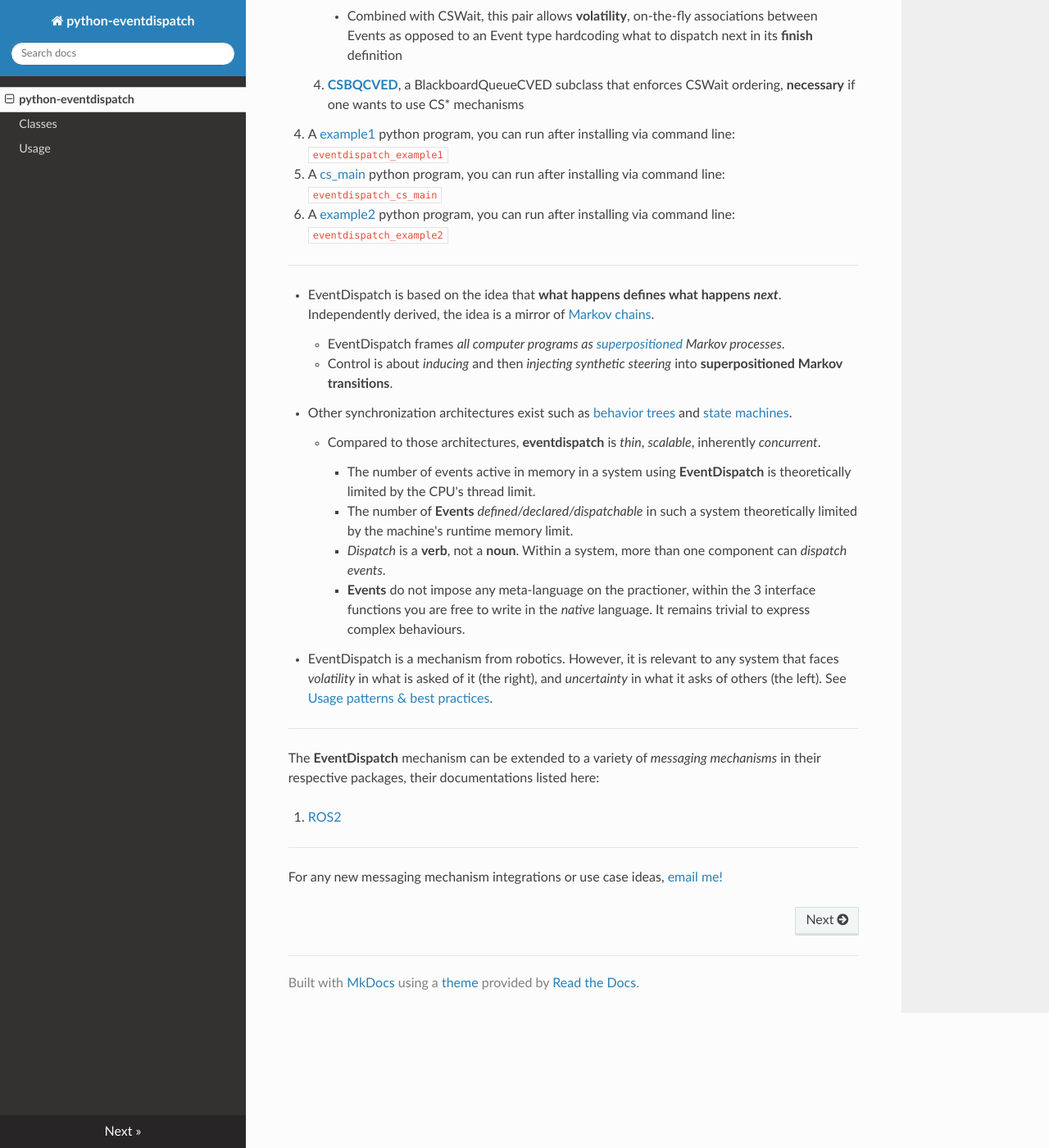
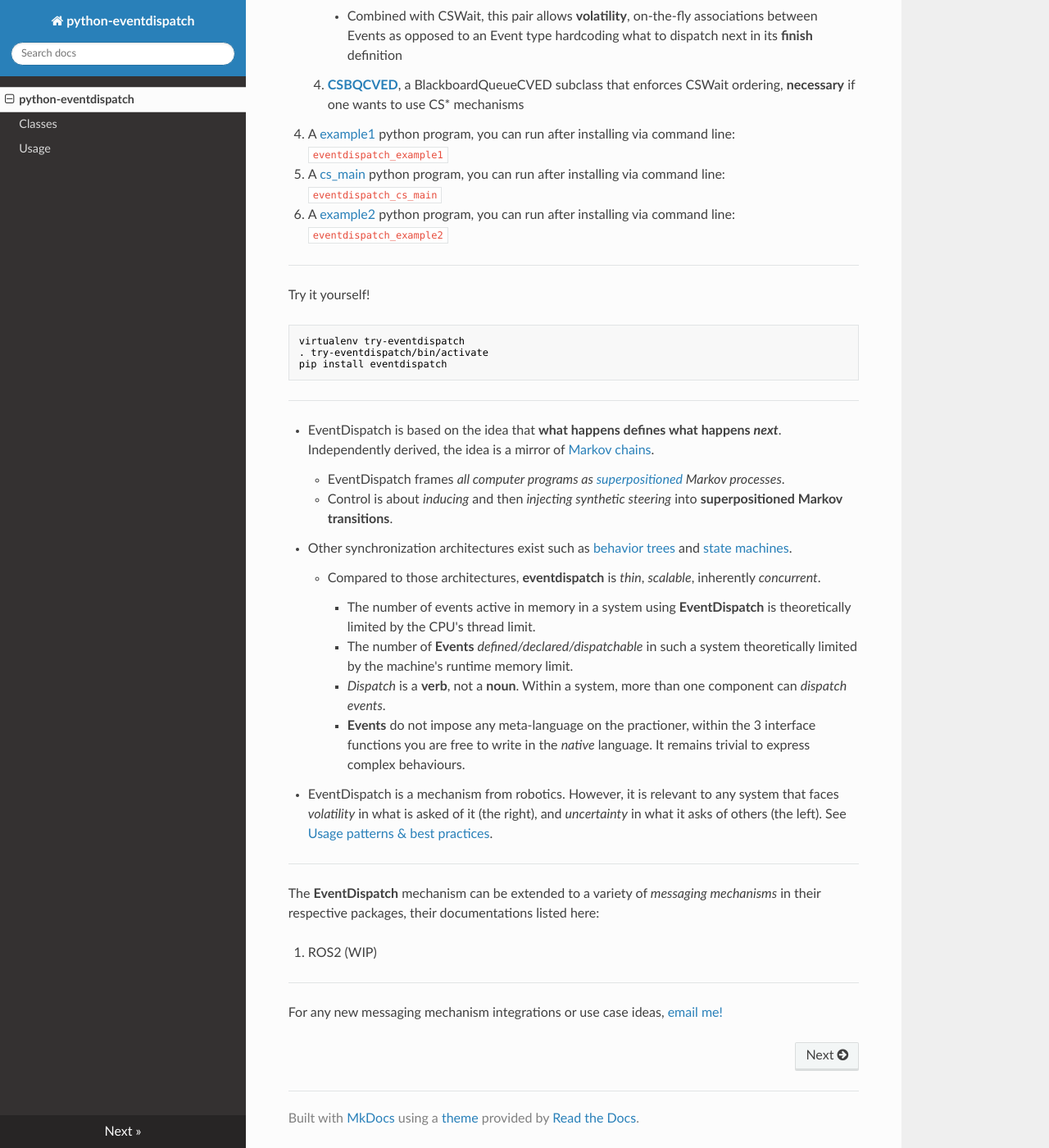
Before and after one commit to cyan-at/python-eventdispatch, an MkDocs documentation site: the page built from docs/index.md, in a window 1280 px wide and 1400 px high, scrolled down 779 px. Shown: the whole window at 82% size. Built offline with MkDocs 1.6.1, drawn with Linux system fonts in a browser that asks for light colours; nearby versions of some CDN libraries.

Commit message:
update readthedocs

````diff
--- a/docs/index.md
+++ b/docs/index.md
@@ -1,4 +1,4 @@
-# [python-eventdispatch](https://github.com/cyan-at/eventdispatch)
+# [python-eventdispatch](https://github.com/cyan-at/python-eventdispatch)
 
 **eventdispatch** is a Python package for solving the *discrete time synchronization problem* in any computer system. It consists of:
 
@@ -28,6 +28,16 @@
 
 ---
 
+Try it yourself!
+
+```bash
+virtualenv try-eventdispatch
+. try-eventdispatch/bin/activate
+pip install eventdispatch
+```
+
+---
+
 * EventDispatch is based on the idea that **what happens defines what happens *next***. Independently derived, the idea is a mirror of <a href="https://en.wikipedia.org/wiki/Markov_chain">Markov chains</a>.
     * EventDispatch frames *all computer programs as <a href="https://en.wikipedia.org/wiki/Kolmogorov%E2%80%93Arnold_representation_theorem">superpositioned</a> Markov processes*.
     * Control is about *inducing* and then *injecting synthetic steering* into **superpositioned Markov transitions**.
@@ -45,7 +55,7 @@
 
 The **EventDispatch** mechanism can be extended to a variety of *messaging mechanisms* in their respective packages, their documentations listed here:
 
-1. [ROS2](https://eventdispatch-ros2.readthedocs.io/en/latest/)
+1. ROS2 (WIP)
 
 ---
 
````
